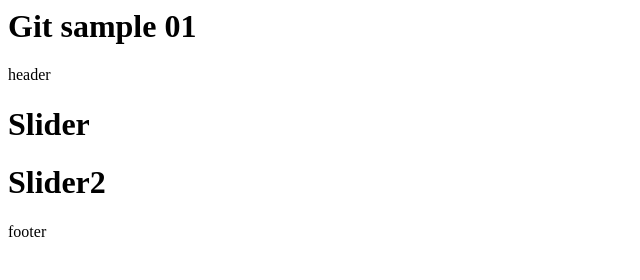
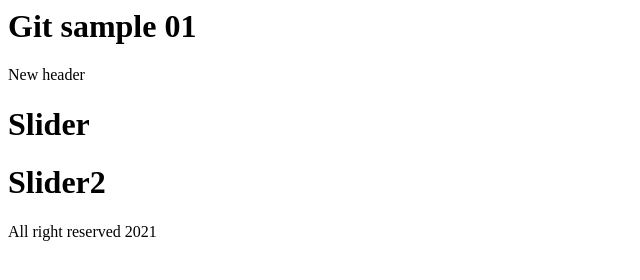
Before and after one commit to KarameiOmid/Sample1Backup, a plain HTML site: page Index.html in a window 1280 px wide. Shown: the whole page, without its empty margins (0-640 px from the left). Drawn offline with Linux system fonts and the light colour scheme.

Commit message:
Some changes in master branch

```diff
--- a/Index.html
+++ b/Index.html
@@ -8,14 +8,14 @@
 <body>
     <h1>Git sample 01</h1>
     <header>
-        header
+      New  header
     </header>
     <div class="slider">
         <h1>Slider</h1>
         <h1>Slider2</h1>
     </div>
     <footer>
-        footer
+        All right reserved 2021
     </footer>
     <script src="script.js"></script>
 
```
